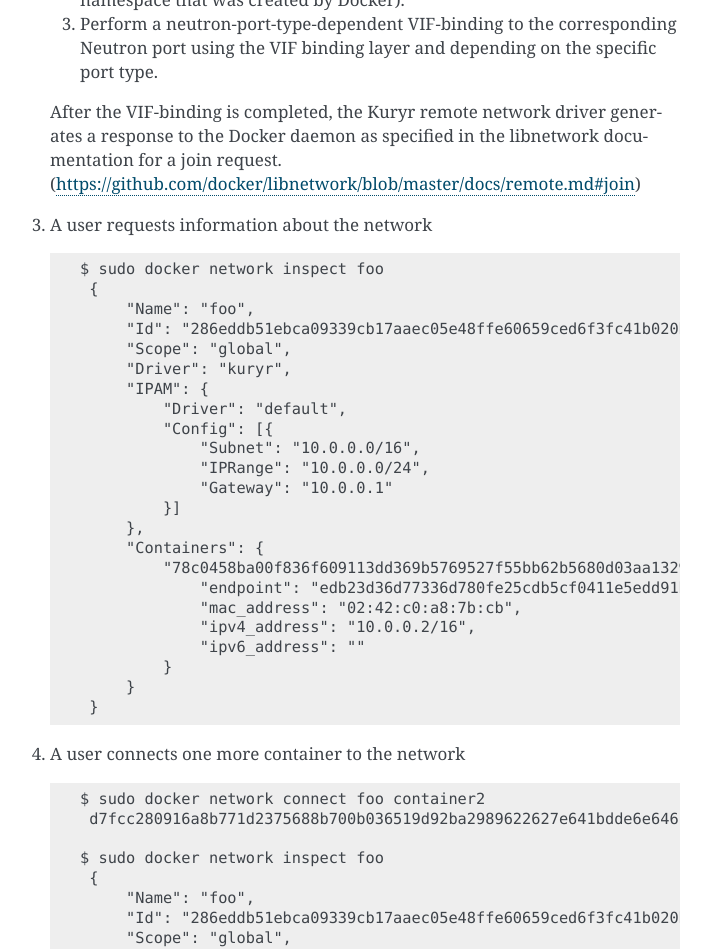
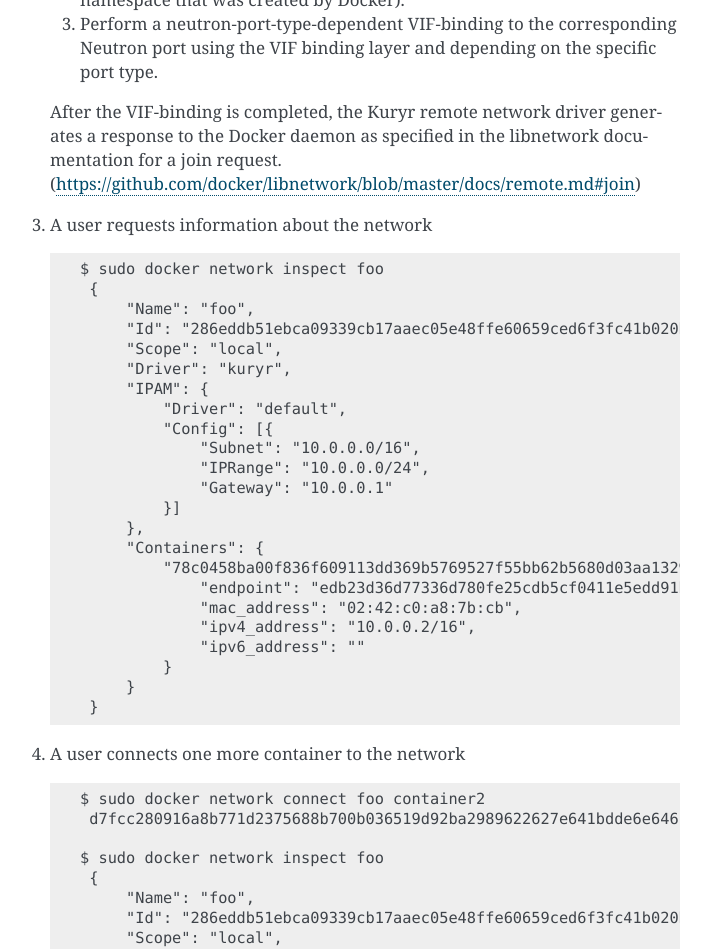
Before and after one commit to openstack/kuryr, a Sphinx documentation site: the page built from doc/source/devref/libnetwork_remote_driver_design.rst, in a window 1280 px wide and 1400 px high, scrolled down 4588 px. Shown: the top 949 px of the window, without its empty margins (400-1111 px from the left). Built offline with Sphinx 7.4.7, drawn with Linux system fonts in a browser that asks for light colours; pages that are not in the unit, such as notebooks, are missing from menus; some of the changed text lies outside the part shown.

Commit message:
Adjust underline length and change default scope to local
See https://review.openstack.org/#/c/264653/.

Change-Id: Ic17743c820a3321f02b1efca6089d538900d5939

```diff
--- a/doc/source/devref/libnetwork_remote_driver_design.rst
+++ b/doc/source/devref/libnetwork_remote_driver_design.rst
@@ -3,7 +3,7 @@ Libnetwork Remote Network Driver Design
 =======================================
 
 What is Kuryr
---------------
+-------------
 
 Kuryr implements a `libnetwork remote network driver`_ and maps its calls to OpenStack
 `Neutron`_. It works as a translator between libnetwork's
@@ -11,7 +11,7 @@ Kuryr implements a `libnetwork remote network driver`_ and maps its calls to Ope
 a `libnetwork IPAM driver`_.
 
 Goal
-~~~~~
+~~~~
 
 Through Kuryr any Neutron plugin can be used as libnetwork backend with no
 additional effort. Neutron APIs are vendor agnostic and thus all Neutron
@@ -23,7 +23,7 @@ the host, e.g., Linux bridge, Open vSwitch datapath and so on.
 
 
 Kuryr Workflow - Host Networking
----------------------------------
+--------------------------------
 Kuryr resides in each host that runs Docker containers and serves `APIs`_
 required for the libnetwork remote network driver. It is planned to use the
 `Adding tags to resources`_ new Neutron feature by Kuryr, to map between
@@ -38,7 +38,7 @@ Neutron resource Id's and Docker Id's (UUID's)
    - libnetwork also calls the following two API endpoints
 
      1. ``/NetworkDriver.GetCapabilities`` to obtain the capability of Kuryr
-        which defaults to ``"global"``
+        which defaults to ``"local"``
      2. ``/IpamDriver.GetDefaultAddressSpcaces`` to get the default address
         spaces used for the IPAM
 
@@ -234,7 +234,7 @@ Libnetwork User Workflow (with Kuryr as remote network driver) - Host Networking
         {
             "Name": "foo",
             "Id": "286eddb51ebca09339cb17aaec05e48ffe60659ced6f3fc41b020b0eb506d364",
-            "Scope": "global",
+            "Scope": "local",
             "Driver": "kuryr",
             "IPAM": {
                 "Driver": "default",
@@ -265,7 +265,7 @@ Libnetwork User Workflow (with Kuryr as remote network driver) - Host Networking
         {
             "Name": "foo",
             "Id": "286eddb51ebca09339cb17aaec05e48ffe60659ced6f3fc41b020b0eb506d364",
-            "Scope": "global",
+            "Scope": "local",
             "Driver": "kuryr",
             "IPAM": {
                 "Driver": "default",
@@ -372,7 +372,7 @@ Libnetwork User Workflow (with Kuryr as remote network driver) - Host Networking
        {}
 
 Mapping between the CNM and the Neutron's Networking Model
-------------------------------------------------------------
+----------------------------------------------------------
 
 Kuryr communicates with Neutron via `Neutron client`_ and bridges between
 libnetwork and Neutron by translating their networking models. The following
```
